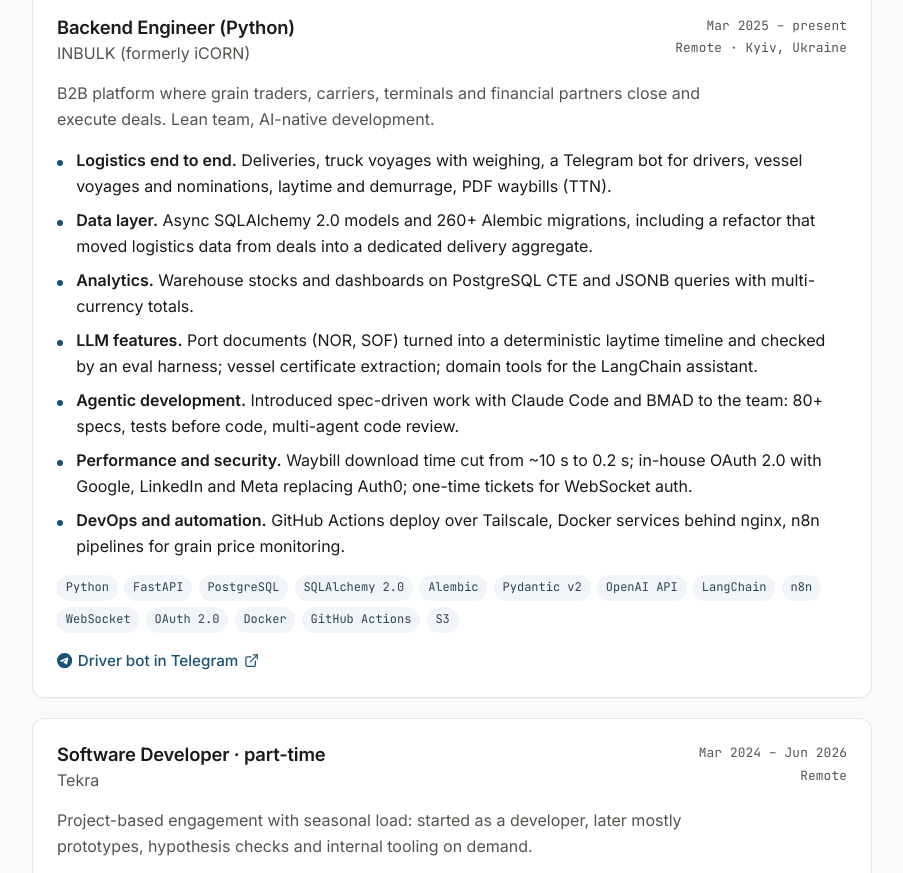
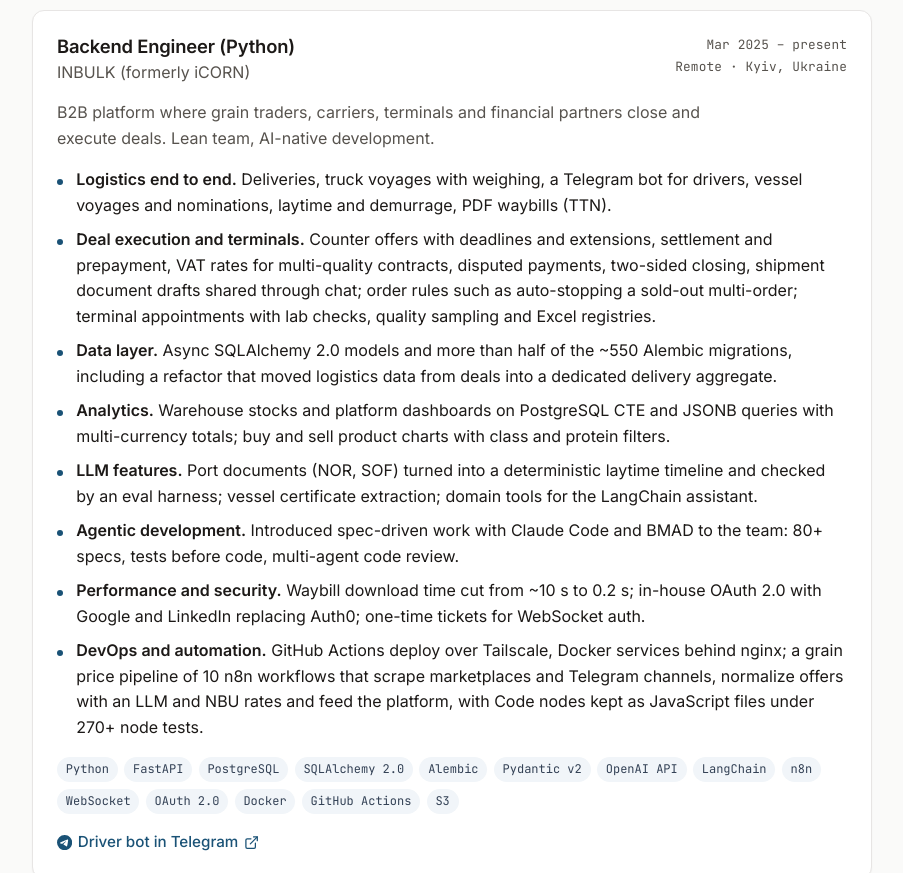
Before and after one commit to VladSkopenko/VladSkopenko.github.io, a plain HTML site: page index.html in a window 1280 px wide. Shown: the part 771-1644 px from the top of the page, without its empty margins (188-1091 px from the left). Drawn offline with Linux system fonts and the light colour scheme.

Commit message:
feat: EPAM diploma, Backend Showcase project and the new ATS resumes
Add the EPAM Campus IT Marathon 6.0 diploma under Education with the PDF in
certificates/, put the Backend Showcase first in Projects with links to the
repository, API docs and Grafana, and extend the Infrastructure skills with
Terraform, Oracle Cloud, Caddy, Trivy, GHCR and Grafana. Replace the migration
count in the hero with the commit share, add the deal execution and terminals
bullet, describe the n8n price pipeline, drop Meta from OAuth, and ship the
rebuilt single-column CV PDFs.

Co-Authored-By: Claude Fable 5.1 <noreply@anthropic.com>

```diff
--- a/app.js
+++ b/app.js
@@ -15,7 +15,7 @@
 
         'stats.1.value': '50 000 т',
         'stats.1': 'зерна проторговано через платформу',
-        'stats.2': 'з ~500 міграцій бази даних',
+        'stats.2': 'усіх комітів у бекенді INBULK, головний контриб\'ютор',
         'stats.3.value': '10 с → 0,2 с',
         'stats.3': 'завантаження ТТН',
         'stats.4': 'специфікацій для розробки з AI-агентами',
@@ -28,18 +28,20 @@
         'exp.inbulk.context': 'B2B-платформа, де зернотрейдери, перевізники, термінали та фінансові партнери укладають і виконують угоди. Невелика команда, AI-native розробка.',
         'exp.inbulk.b1.lead': 'Логістика від і до.',
         'exp.inbulk.b1': 'Поставки, автомобільні рейси зі зважуванням, Telegram-бот для водіїв, морські рейси й номінації суден, laytime і демередж, PDF-ТТН.',
+        'exp.inbulk.b8.lead': 'Виконання угод і термінали.',
+        'exp.inbulk.b8': 'Зустрічні пропозиції з дедлайнами й продовженнями, розрахунки й передоплата, ставки ПДВ для мультиякісних контрактів, спірні платежі, двостороннє закриття, чернетки відвантажувальних документів із шерингом у чаті; правила ордерів, як-от автостоп розпроданого мультиордера; записи на термінал з лабораторною перевіркою, відбором проб і Excel-реєстрами.',
         'exp.inbulk.b2.lead': 'Шар даних.',
-        'exp.inbulk.b2': 'Моделі на async SQLAlchemy 2.0 і 260+ міграцій Alembic, зокрема рефакторинг, що переніс логістичні дані з угод в окремий агрегат поставки.',
+        'exp.inbulk.b2': 'Моделі на async SQLAlchemy 2.0 і більше половини з ~550 міграцій Alembic, зокрема рефакторинг, що переніс логістичні дані з угод в окремий агрегат поставки.',
         'exp.inbulk.b3.lead': 'Аналітика.',
-        'exp.inbulk.b3': 'Залишки на складах і дашборди на PostgreSQL (CTE, JSONB) з мультивалютними підсумками.',
+        'exp.inbulk.b3': 'Залишки на складах і дашборди платформи на PostgreSQL (CTE, JSONB) з мультивалютними підсумками; графіки продуктів купівлі та продажу з фільтрами за класом і протеїном.',
         'exp.inbulk.b4.lead': 'LLM-функції.',
         'exp.inbulk.b4': 'Портові документи (NOR, SOF) перетворюються на детерміновану хронологію laytime з перевіркою eval-харнесом; витяг даних із суднових сертифікатів; доменні інструменти для LangChain-асистента.',
         'exp.inbulk.b5.lead': 'Розробка з агентами.',
         'exp.inbulk.b5': 'Запровадив у команді розробку за специфікаціями з Claude Code і BMAD: 80+ специфікацій, тести до коду, рев’ю коду кількома агентами.',
         'exp.inbulk.b6.lead': 'Продуктивність і безпека.',
-        'exp.inbulk.b6': 'Завантаження ТТН прискорено з ~10 с до 0,2 с; власний OAuth 2.0 з Google, LinkedIn і Meta замість Auth0; одноразові тікети для авторизації WebSocket.',
+        'exp.inbulk.b6': 'Завантаження ТТН прискорено з ~10 с до 0,2 с; власний OAuth 2.0 з Google і LinkedIn замість Auth0; одноразові тікети для авторизації WebSocket.',
         'exp.inbulk.b7.lead': 'DevOps і автоматизація.',
-        'exp.inbulk.b7': 'Деплой через GitHub Actions і Tailscale, Docker-сервіси за nginx, n8n-пайплайни для моніторингу цін на зерно.',
+        'exp.inbulk.b7': 'Деплой через GitHub Actions і Tailscale, Docker-сервіси за nginx; пайплайн цін на зерно з 10 n8n-воркфлоу, що збирають майданчики й Telegram-канали, нормалізують пропозиції через LLM і курси НБУ та живлять платформу; Code-ноди зберігаються як JavaScript-файли під 270+ node-тестами.',
         'exp.inbulk.bot': 'Бот для водіїв у Telegram',
 
         'exp.tekra.role': 'Software Developer · part-time',
@@ -70,6 +72,10 @@
 
         'projects.heading': 'Вибрані проєкти',
         'projects.sub': 'Open-source проєкти. Основна продуктова робота в INBULK закрита і описана вище.',
+        'projects.0.meta': '2026 · Python · FastAPI · Terraform · GitHub Actions',
+        'projects.0.title': 'Backend Showcase',
+        'projects.0.desc': 'REST API для мережі ресторанів, побудований, щоб показати delivery від і до: CI з ruff, mypy, import-linter і pytest на справжньому PostgreSQL; Docker-образи збираються один раз на git tree, скануються Trivy і промоутяться за digest; Terraform для VM, мережі й Object Storage в Oracle Cloud; Caddy з HTTPS; деплой через Tailscale; симулятор бронювань на n8n і публічні дашборди Grafana; 18 ADR.',
+        'projects.0.api': 'API-документація',
         'projects.1.meta': '2026 · Python · Telethon · Docker',
         'projects.1.desc': 'Self-hosted Telegram-бот, що зводить канали тривог з однієї папки в одну стрічку і враховує, які канали заглушені. Userbot читає, звичайний бот надсилає; працює в ~100 МБ на безкоштовній VM Oracle Cloud.',
         'projects.1.press': 'Про нього написав dev.ua',
@@ -87,7 +93,7 @@
         'projects.5.desc': 'PDF-рахунки з розрахунком ПДВ, українськими шрифтами та автоматичним переносом тексту в довгих описах товарів.',
         'projects.6.meta': '2026 · Python',
         'projects.6.title': 'Генератор резюме',
-        'projects.6.desc': 'Python-інструмент без залежностей, що рендерить варіанти CV під мову й роль у A4 HTML і PDF, з тестами. CV на цій сторінці зібране ним.',
+        'projects.6.desc': 'Python-інструмент без залежностей, що рендерить одноколонкові, зручні для ATS CV під кожну мову в A4 HTML і PDF, з тестами. CV на цій сторінці зібране ним.',
 
         'skills.heading': 'Навички',
         'skills.g1': 'Бекенд',
@@ -113,6 +119,11 @@
         'edu.2.note': 'Тімлід випускного проєкту: сервіс обміну фото на FastAPI, визнаний найкращим у когорті.',
         'edu.2.cert': 'Сертифікат',
         'edu.2.repo': 'Репозиторій проєкту',
+        'edu.3.school': 'EPAM Campus',
+        'edu.3.period': 'жовт. – лист. 2026',
+        'edu.3.degree': 'IT Marathon 6.0, 40-годинна онлайн-програма',
+        'edu.3.note': 'Аналіз вимог, UX/UI-дизайн, проєктування архітектури, розробка, тестування та розгортання в хмарі. Диплом ID ITM261789.',
+        'edu.3.cert': 'Диплом (PDF)',
 
         'recs.heading': 'Рекомендації',
         'recs.sub': 'З LinkedIn, цитати мовою оригіналу.',
--- a/index.html
+++ b/index.html
@@ -130,7 +130,7 @@
 
     <ul class="stats" aria-label="Highlights">
         <li><span class="stat-value" data-i18n="stats.1.value">50,000 t</span><span class="stat-label" data-i18n="stats.1">grain traded on the platform</span></li>
-        <li><span class="stat-value">260+</span><span class="stat-label" data-i18n="stats.2">of ~500 database migrations authored</span></li>
+        <li><span class="stat-value">35%</span><span class="stat-label" data-i18n="stats.2">of all commits in the INBULK backend, top contributor</span></li>
         <li><span class="stat-value" data-i18n="stats.3.value">10 s → 0.2 s</span><span class="stat-label" data-i18n="stats.3">waybill (TTN) download time</span></li>
         <li><span class="stat-value">80+</span><span class="stat-label" data-i18n="stats.4">specs for agent-driven development</span></li>
     </ul>
@@ -152,12 +152,13 @@
             <p class="job-context" data-i18n="exp.inbulk.context">B2B platform where grain traders, carriers, terminals and financial partners close and execute deals. Lean team, AI-native development.</p>
             <ul class="bullets">
                 <li><strong data-i18n="exp.inbulk.b1.lead">Logistics end to end.</strong> <span data-i18n="exp.inbulk.b1">Deliveries, truck voyages with weighing, a Telegram bot for drivers, vessel voyages and nominations, laytime and demurrage, PDF waybills (TTN).</span></li>
-                <li><strong data-i18n="exp.inbulk.b2.lead">Data layer.</strong> <span data-i18n="exp.inbulk.b2">Async SQLAlchemy 2.0 models and 260+ Alembic migrations, including a refactor that moved logistics data from deals into a dedicated delivery aggregate.</span></li>
-                <li><strong data-i18n="exp.inbulk.b3.lead">Analytics.</strong> <span data-i18n="exp.inbulk.b3">Warehouse stocks and dashboards on PostgreSQL CTE and JSONB queries with multi-currency totals.</span></li>
+                <li><strong data-i18n="exp.inbulk.b8.lead">Deal execution and terminals.</strong> <span data-i18n="exp.inbulk.b8">Counter offers with deadlines and extensions, settlement and prepayment, VAT rates for multi-quality contracts, disputed payments, two-sided closing, shipment document drafts shared through chat; order rules such as auto-stopping a sold-out multi-order; terminal appointments with lab checks, quality sampling and Excel registries.</span></li>
+                <li><strong data-i18n="exp.inbulk.b2.lead">Data layer.</strong> <span data-i18n="exp.inbulk.b2">Async SQLAlchemy 2.0 models and more than half of the ~550 Alembic migrations, including a refactor that moved logistics data from deals into a dedicated delivery aggregate.</span></li>
+                <li><strong data-i18n="exp.inbulk.b3.lead">Analytics.</strong> <span data-i18n="exp.inbulk.b3">Warehouse stocks and platform dashboards on PostgreSQL CTE and JSONB queries with multi-currency totals; buy and sell product charts with class and protein filters.</span></li>
                 <li><strong data-i18n="exp.inbulk.b4.lead">LLM features.</strong> <span data-i18n="exp.inbulk.b4">Port documents (NOR, SOF) turned into a deterministic laytime timeline and checked by an eval harness; vessel certificate extraction; domain tools for the LangChain assistant.</span></li>
                 <li><strong data-i18n="exp.inbulk.b5.lead">Agentic development.</strong> <span data-i18n="exp.inbulk.b5">Introduced spec-driven work with Claude Code and BMAD to the team: 80+ specs, tests before code, multi-agent code review.</span></li>
-                <li><strong data-i18n="exp.inbulk.b6.lead">Performance and security.</strong> <span data-i18n="exp.inbulk.b6">Waybill download time cut from ~10 s to 0.2 s; in-house OAuth 2.0 with Google, LinkedIn and Meta replacing Auth0; one-time tickets for WebSocket auth.</span></li>
-                <li><strong data-i18n="exp.inbulk.b7.lead">DevOps and automation.</strong> <span data-i18n="exp.inbulk.b7">GitHub Actions deploy over Tailscale, Docker services behind nginx, n8n pipelines for grain price monitoring.</span></li>
+                <li><strong data-i18n="exp.inbulk.b6.lead">Performance and security.</strong> <span data-i18n="exp.inbulk.b6">Waybill download time cut from ~10 s to 0.2 s; in-house OAuth 2.0 with Google and LinkedIn replacing Auth0; one-time tickets for WebSocket auth.</span></li>
+                <li><strong data-i18n="exp.inbulk.b7.lead">DevOps and automation.</strong> <span data-i18n="exp.inbulk.b7">GitHub Actions deploy over Tailscale, Docker services behind nginx; a grain price pipeline of 10 n8n workflows that scrape marketplaces and Telegram channels, normalize offers with an LLM and NBU rates and feed the platform, with Code nodes kept as JavaScript files under 270+ node tests.</span></li>
             </ul>
             <ul class="chips" aria-label="Technologies">
                 <li>Python</li><li>FastAPI</li><li>PostgreSQL</li><li>SQLAlchemy 2.0</li><li>Alembic</li><li>Pydantic v2</li><li>OpenAI API</li><li>LangChain</li><li>n8n</li><li>WebSocket</li><li>OAuth 2.0</li><li>Docker</li><li>GitHub Actions</li><li>S3</li>
@@ -259,6 +260,17 @@
 
         <div class="project-grid">
             <article class="project">
+                <p class="project-meta mono" data-i18n="projects.0.meta">2026 · Python · FastAPI · Terraform · GitHub Actions</p>
+                <h3 data-i18n="projects.0.title">Backend Showcase</h3>
+                <p data-i18n="projects.0.desc">REST API for a restaurant chain built to show delivery end to end: CI with ruff, mypy, import-linter and pytest on a real PostgreSQL; Docker images built once per git tree, scanned with Trivy and promoted by digest; Terraform for an Oracle Cloud VM, network and Object Storage; Caddy with HTTPS; deploys over Tailscale; an n8n booking simulator and public Grafana dashboards; 18 ADRs.</p>
+                <p class="project-links">
+                    <a class="text-link" href="https://github.com/VladSkopenko/backend-showcase" target="_blank" rel="noopener"><svg class="ico" aria-hidden="true"><use href="#i-github"/></svg><span>GitHub</span></a>
+                    <a class="text-link" href="https://backend-showcase-dev.duckdns.org/docs" target="_blank" rel="noopener"><span data-i18n="projects.0.api">API docs</span><svg class="ico" aria-hidden="true"><use href="#i-external"/></svg></a>
+                    <a class="text-link" href="https://backend-showcase-grafana.duckdns.org" target="_blank" rel="noopener"><span>Grafana</span><svg class="ico" aria-hidden="true"><use href="#i-external"/></svg></a>
+                </p>
+            </article>
+
+            <article class="project">
                 <p class="project-meta mono" data-i18n="projects.1.meta">2026 · Python · Telethon · Docker</p>
                 <h3>bot_allert</h3>
                 <p data-i18n="projects.1.desc">Self-hosted Telegram bot that merges air-alert channels from one folder into a single feed and respects each channel's mute setting. A userbot reads, a regular bot sends; runs in about 100 MB on Oracle Cloud's free tier.</p>
@@ -307,7 +319,7 @@
             <article class="project">
                 <p class="project-meta mono" data-i18n="projects.6.meta">2026 · Python</p>
                 <h3 data-i18n="projects.6.title">Resume generator</h3>
-                <p data-i18n="projects.6.desc">Dependency-free Python tool that renders CV variants per language and role to A4 HTML and PDF, with tests. The CV on this page is built with it.</p>
+                <p data-i18n="projects.6.desc">Dependency-free Python tool that renders single-column, ATS-friendly CVs per language to A4 HTML and PDF, with tests. The CV on this page is built with it.</p>
                 <p class="project-links">
                     <a class="text-link" href="https://github.com/VladSkopenko/CV_creator" target="_blank" rel="noopener"><svg class="ico" aria-hidden="true"><use href="#i-github"/></svg><span>GitHub</span></a>
                 </p>
@@ -332,7 +344,7 @@
             </div>
             <div class="skill-row">
                 <dt class="mono" data-i18n="skills.g3">Infrastructure</dt>
-                <dd><ul class="chips"><li>Docker</li><li>Docker Compose</li><li>GitHub Actions</li><li>nginx</li><li>Tailscale</li><li>S3 / boto3</li><li>n8n</li></ul></dd>
+                <dd><ul class="chips"><li>GitHub Actions (CI/CD)</li><li>Docker</li><li>Docker Compose</li><li>Terraform</li><li>Oracle Cloud (OCI)</li><li>Caddy</li><li>nginx</li><li>Tailscale</li><li>Trivy</li><li>GHCR</li><li>Grafana</li><li>S3 / Object Storage</li><li>n8n</li></ul></dd>
             </div>
             <div class="skill-row">
                 <dt class="mono" data-i18n="skills.g5">Other</dt>
@@ -364,6 +376,17 @@
             <p class="project-links">
                 <a class="text-link" href="https://drive.google.com/file/d/19HSXyNMYXCODCptOa8ah9w5qpI0F0P1J/view" target="_blank" rel="noopener"><span data-i18n="edu.2.cert">Certificate</span><svg class="ico" aria-hidden="true"><use href="#i-external"/></svg></a>
                 <a class="text-link" href="https://github.com/VladSkopenko/Custom_inst" target="_blank" rel="noopener"><svg class="ico" aria-hidden="true"><use href="#i-github"/></svg><span data-i18n="edu.2.repo">Capstone repo</span></a>
+            </p>
+        </article>
+        <article class="edu">
+            <div class="edu-head">
+                <h3 data-i18n="edu.3.school">EPAM Campus</h3>
+                <span class="mono" data-i18n="edu.3.period">Oct – Nov 2026</span>
+            </div>
+            <p data-i18n="edu.3.degree">IT Marathon 6.0, a 40-hour online program</p>
+            <p data-i18n="edu.3.note">Requirement analysis, UX/UI design, architecture design, software development, testing and deployment in the cloud. Diploma ID ITM261789.</p>
+            <p class="project-links">
+                <a class="text-link" href="certificates/EPAM_IT_Marathon_6.0_2026.pdf" target="_blank" rel="noopener"><span data-i18n="edu.3.cert">Diploma (PDF)</span><svg class="ico" aria-hidden="true"><use href="#i-external"/></svg></a>
             </p>
         </article>
     </section>
```
Also changed, not shown: 3 other files.
